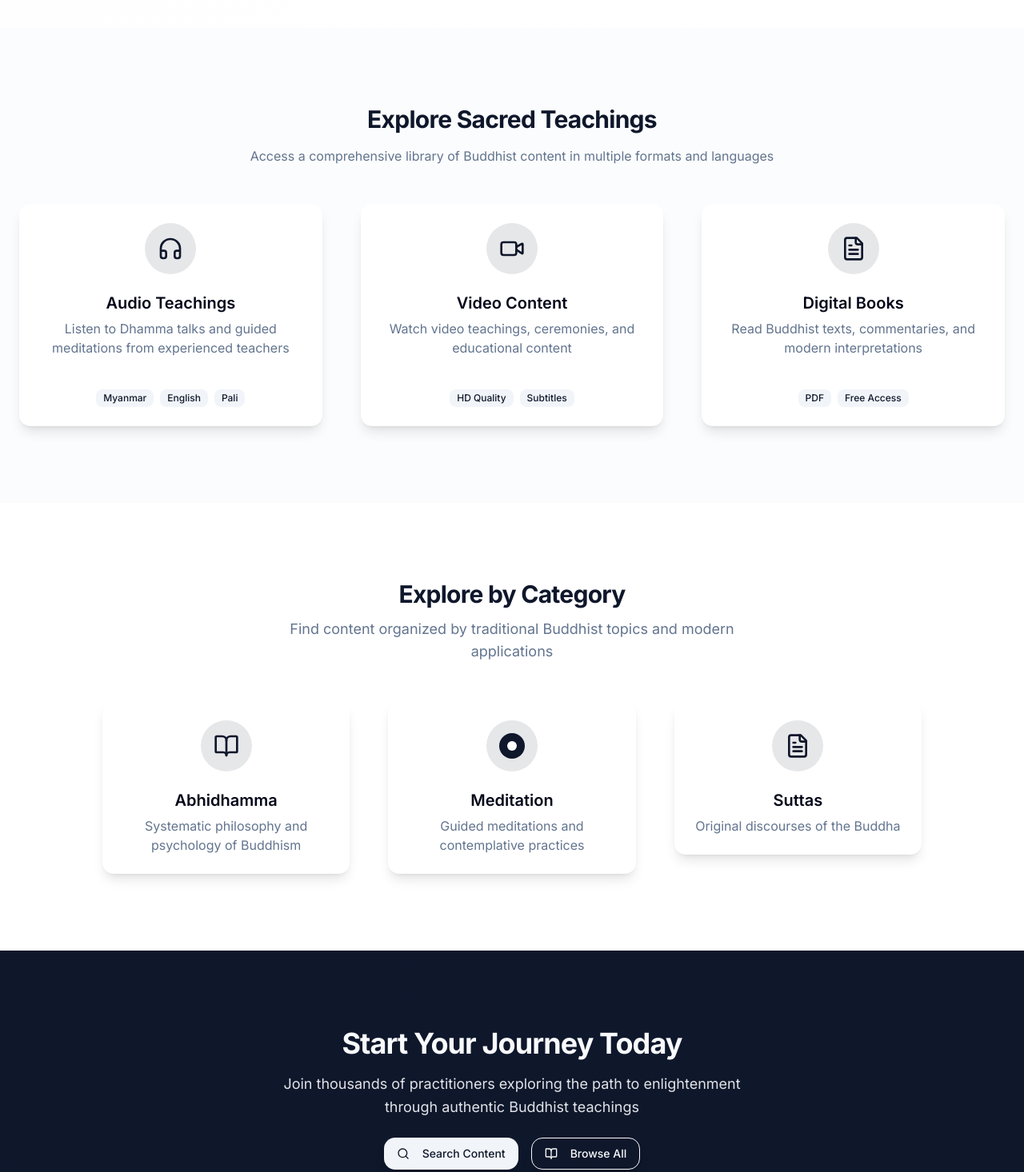
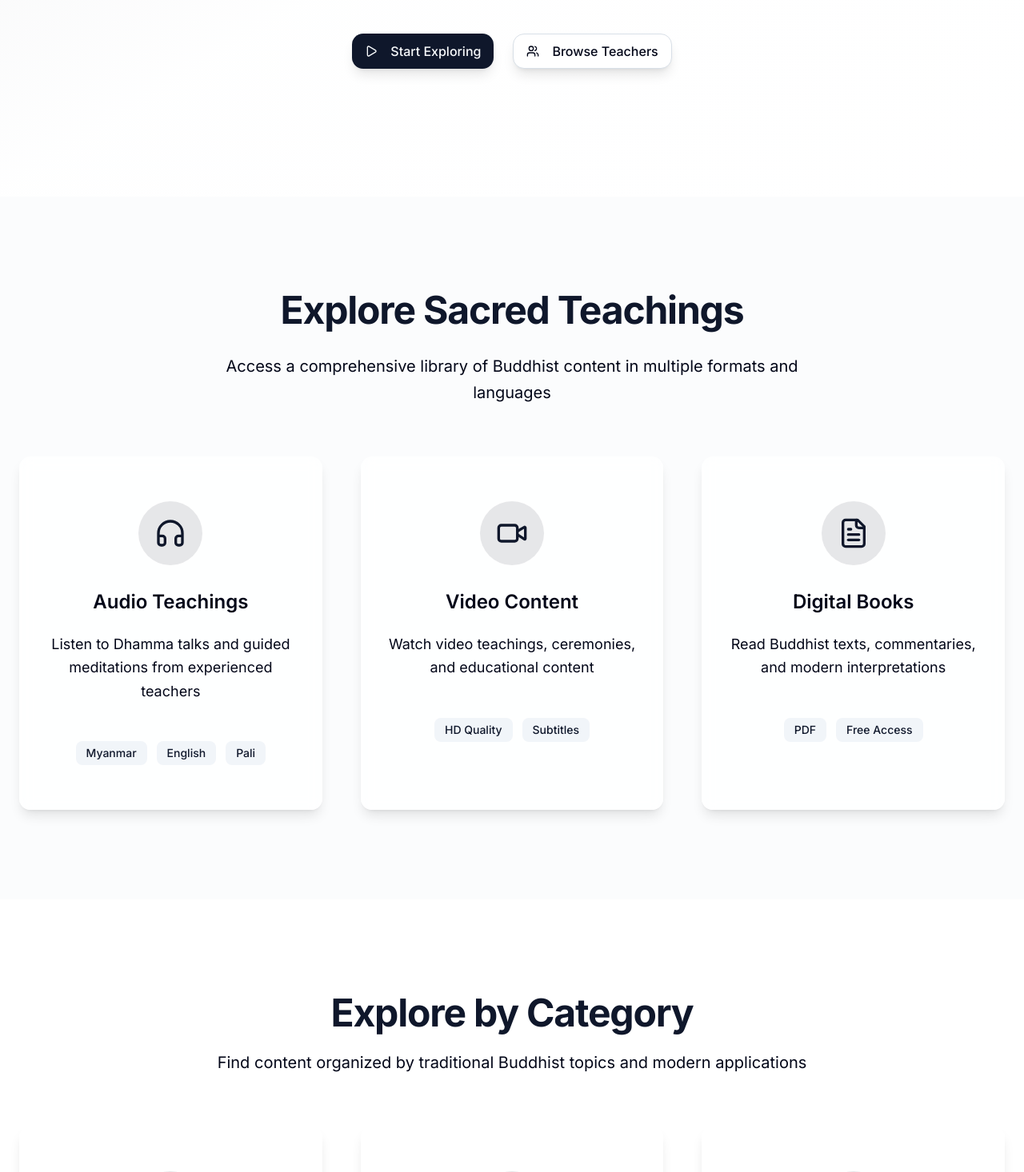
Before and after one commit to AungMyoKyaw/DhammaStream, a Next.js app in the folder dhamma-content-streaming-platform/: page / in a window 1280 px wide. Shown: the part 620-2086 px from the top of the page at 80% size. Built offline with nearby package versions, Linux system fonts and the light colour scheme.

Commit message:
UI polish: update homepage, navigation, and footer for improved layout, color consistency, and accessibility

```diff
--- a/dhamma-content-streaming-platform/src/app/globals.css
+++ b/dhamma-content-streaming-platform/src/app/globals.css
@@ -56,12 +56,12 @@
   --secondary: oklch(0.968 0.007 247.896);
   --secondary-foreground: oklch(0.208 0.042 265.755);
   --muted: oklch(0.968 0.007 247.896);
-  --muted-foreground: oklch(0.554 0.046 257.417);
+  --muted-foreground: oklch(0.45 0.046 257.417);
   --accent: oklch(0.968 0.007 247.896);
   --accent-foreground: oklch(0.208 0.042 265.755);
   --destructive: oklch(0.577 0.245 27.325);
-  --border: oklch(0.929 0.013 255.508);
-  --input: oklch(0.929 0.013 255.508);
+  --border: oklch(0.9 0.013 255.508);
+  --input: oklch(0.9 0.013 255.508);
   --ring: oklch(0.704 0.04 256.788);
   --chart-1: oklch(0.646 0.222 41.116);
   --chart-2: oklch(0.6 0.118 184.704);
@@ -90,12 +90,12 @@
   --secondary: oklch(0.279 0.041 260.031);
   --secondary-foreground: oklch(0.984 0.003 247.858);
   --muted: oklch(0.279 0.041 260.031);
-  --muted-foreground: oklch(0.704 0.04 256.788);
+  --muted-foreground: oklch(0.75 0.04 256.788);
   --accent: oklch(0.279 0.041 260.031);
   --accent-foreground: oklch(0.984 0.003 247.858);
   --destructive: oklch(0.704 0.191 22.216);
-  --border: oklch(1 0 0 / 10%);
-  --input: oklch(1 0 0 / 15%);
+  --border: oklch(1 0 0 / 15%);
+  --input: oklch(1 0 0 / 20%);
   --ring: oklch(0.551 0.027 264.364);
   --chart-1: oklch(0.488 0.243 264.376);
   --chart-2: oklch(0.696 0.17 162.48);
@@ -119,4 +119,37 @@
   body {
     @apply bg-background text-foreground;
   }
+
+  /* Improved typography and spacing */
+  h1,
+  h2,
+  h3,
+  h4,
+  h5,
+  h6 {
+    @apply font-bold leading-tight;
+  }
+
+  p {
+    @apply leading-relaxed;
+  }
+
+  /* Better focus states for accessibility */
+  button:focus-visible,
+  a:focus-visible,
+  [role="button"]:focus-visible {
+    @apply outline-2 outline-offset-2 outline-primary;
+  }
+
+  /* Ensure minimum touch targets */
+  button,
+  a,
+  [role="button"] {
+    @apply min-h-[44px] min-w-[44px];
+  }
+
+  /* Improved container spacing */
+  .container {
+    @apply mx-auto px-4 sm:px-6 lg:px-8;
+  }
 }
--- a/dhamma-content-streaming-platform/src/app/page.tsx
+++ b/dhamma-content-streaming-platform/src/app/page.tsx
@@ -22,7 +22,7 @@ export default function Home() {
   return (
     <div className="flex flex-col min-h-screen">
       {/* Hero Section */}
-      <section className="w-full py-12 md:py-20 lg:py-28 xl:py-36 bg-gradient-to-br from-primary/5 via-accent/5 to-background relative overflow-hidden">
+      <section className="w-full py-16 md:py-24 lg:py-32 xl:py-40 bg-gradient-to-br from-primary/5 via-accent/5 to-background relative overflow-hidden">
         <div className="absolute inset-0 pointer-events-none select-none opacity-20">
           <svg
             width="100%"
@@ -46,27 +46,27 @@ export default function Home() {
             </defs>
           </svg>
         </div>
-        <div className="container px-4 md:px-6 relative z-10">
-          <div className="flex flex-col items-center space-y-6 text-center max-w-4xl mx-auto">
-            <div className="space-y-4">
-              <h1 className="text-3xl font-bold tracking-tight sm:text-4xl md:text-5xl lg:text-6xl text-primary drop-shadow-sm">
+        <div className="container px-4 md:px-6 mx-auto relative z-10">
+          <div className="flex flex-col items-center space-y-8 text-center max-w-4xl mx-auto">
+            <div className="space-y-6">
+              <h1 className="text-4xl font-bold tracking-tight sm:text-5xl md:text-6xl lg:text-7xl text-primary drop-shadow-sm leading-tight">
                 Discover Buddhist Wisdom
               </h1>
-              <p className="mx-auto max-w-[700px] text-base sm:text-lg md:text-xl text-muted-foreground font-medium leading-relaxed">
+              <p className="mx-auto max-w-[700px] text-lg sm:text-xl md:text-2xl text-foreground font-medium leading-relaxed">
                 Stream thousands of Dhamma talks, videos, and ebooks from
                 renowned teachers.
                 <br className="hidden sm:block" />
                 Find peace and wisdom through authentic Buddhist content.
               </p>
-              <span className="block text-sm sm:text-base text-accent font-semibold mt-3">
+              <span className="block text-base sm:text-lg text-primary font-semibold mt-4">
                 Your journey to enlightenment starts here.
               </span>
             </div>
-            <div className="flex flex-col sm:flex-row gap-3 sm:gap-4 justify-center mt-6 w-full sm:w-auto">
+            <div className="flex flex-col sm:flex-row gap-4 sm:gap-6 justify-center mt-8 w-full sm:w-auto">
               <Button
                 asChild
                 size="lg"
-                className="rounded-xl shadow-lg transition-all duration-200 hover:scale-105 hover:shadow-xl focus:scale-95 w-full sm:w-auto"
+                className="rounded-xl shadow-lg transition-all duration-200 hover:scale-105 hover:shadow-xl focus:scale-95 w-full sm:w-auto text-base px-8 py-3"
               >
                 <Link href="/content">
                   <Play className="mr-2 h-5 w-5" />
@@ -77,7 +77,7 @@ export default function Home() {
                 asChild
                 variant="outline"
                 size="lg"
-                className="rounded-xl shadow-lg transition-all duration-200 hover:scale-105 hover:shadow-xl focus:scale-95 w-full sm:w-auto"
+                className="rounded-xl shadow-lg transition-all duration-200 hover:scale-105 hover:shadow-xl focus:scale-95 w-full sm:w-auto text-base px-8 py-3"
               >
                 <Link href="/speakers">
                   <Users className="mr-2 h-5 w-5" />
@@ -90,83 +90,89 @@ export default function Home() {
       </section>
 
       {/* Features Section */}
-      <section className="w-full py-12 md:py-20 lg:py-24 bg-muted/30">
-        <div className="container px-4 md:px-6">
-          <div className="text-center mb-12">
-            <h2 className="text-2xl sm:text-3xl font-bold tracking-tight text-primary mb-4">
+      <section className="w-full py-16 md:py-24 lg:py-28 bg-muted/30">
+        <div className="container px-4 md:px-6 mx-auto">
+          <div className="text-center mb-16">
+            <h2 className="text-3xl sm:text-4xl md:text-5xl font-bold tracking-tight text-primary mb-6 leading-tight">
               Explore Sacred Teachings
             </h2>
-            <p className="text-muted-foreground max-w-2xl mx-auto">
+            <p className="text-foreground text-lg sm:text-xl max-w-3xl mx-auto leading-relaxed">
               Access a comprehensive library of Buddhist content in multiple
               formats and languages
             </p>
           </div>
 
-          <div className="grid gap-6 sm:gap-8 lg:grid-cols-3 lg:gap-12">
-            <Card className="border-0 shadow-lg hover:shadow-xl transition-all duration-300 hover:-translate-y-1">
-              <CardHeader className="text-center pb-4">
-                <div className="w-16 h-16 mx-auto mb-4 rounded-full bg-primary/10 flex items-center justify-center">
-                  <Headphones className="h-8 w-8 text-primary" />
+          <div className="grid gap-8 sm:gap-10 lg:grid-cols-3 lg:gap-12 max-w-7xl mx-auto">
+            <Card className="border-0 shadow-lg hover:shadow-xl transition-all duration-300 hover:-translate-y-2 bg-card/80 backdrop-blur-sm">
+              <CardHeader className="text-center pb-6 px-6 pt-8">
+                <div className="w-20 h-20 mx-auto mb-6 rounded-full bg-primary/10 flex items-center justify-center">
+                  <Headphones className="h-10 w-10 text-primary" />
                 </div>
-                <CardTitle className="text-xl">Audio Teachings</CardTitle>
-                <CardDescription className="text-base">
+                <CardTitle className="text-2xl mb-4 text-card-foreground">
+                  Audio Teachings
+                </CardTitle>
+                <CardDescription className="text-lg text-foreground leading-relaxed">
                   Listen to Dhamma talks and guided meditations from experienced
                   teachers
                 </CardDescription>
               </CardHeader>
-              <CardContent className="pt-0">
-                <div className="flex flex-wrap justify-center gap-2">
-                  <Badge variant="secondary" className="text-xs">
+              <CardContent className="pt-0 px-6 pb-8">
+                <div className="flex flex-wrap justify-center gap-3">
+                  <Badge variant="secondary" className="text-sm px-3 py-1">
                     Myanmar
                   </Badge>
-                  <Badge variant="secondary" className="text-xs">
+                  <Badge variant="secondary" className="text-sm px-3 py-1">
                     English
                   </Badge>
-                  <Badge variant="secondary" className="text-xs">
+                  <Badge variant="secondary" className="text-sm px-3 py-1">
                     Pali
                   </Badge>
                 </div>
               </CardContent>
             </Card>
 
-            <Card className="border-0 shadow-lg hover:shadow-xl transition-all duration-300 hover:-translate-y-1">
-              <CardHeader className="text-center pb-4">
-                <div className="w-16 h-16 mx-auto mb-4 rounded-full bg-primary/10 flex items-center justify-center">
-                  <Video className="h-8 w-8 text-primary" />
+            <Card className="border-0 shadow-lg hover:shadow-xl transition-all duration-300 hover:-translate-y-2 bg-card/80 backdrop-blur-sm">
+              <CardHeader className="text-center pb-6 px-6 pt-8">
+                <div className="w-20 h-20 mx-auto mb-6 rounded-full bg-primary/10 flex items-center justify-center">
+                  <Video className="h-10 w-10 text-primary" />
                 </div>
-                <CardTitle className="text-xl">Video Content</CardTitle>
-                <CardDescription className="text-base">
+                <CardTitle className="text-2xl mb-4 text-card-foreground">
+                  Video Content
+                </CardTitle>
+                <CardDescription className="text-lg text-foreground leading-relaxed">
                   Watch video teachings, ceremonies, and educational content
                 </CardDescription>
               </CardHeader>
-              <CardContent className="pt-0">
-                <div className="flex flex-wrap justify-center gap-2">
-                  <Badge variant="secondary" className="text-xs">
+              <CardContent className="pt-0 px-6 pb-8">
+                <div className="flex flex-wrap justify-center gap-3">
+                  <Badge variant="secondary" className="text-sm px-3 py-1">
                     HD Quality
                   </Badge>
-                  <Badge variant="secondary" className="text-xs">
+                  <Badge variant="secondary" className="text-sm px-3 py-1">
                     Subtitles
                   </Badge>
                 </div>
               </CardContent>
             </Card>
 
-            <Card className="border-0 shadow-lg hover:shadow-xl transition-all duration-300 hover:-translate-y-1">
-              <CardHeader className="text-center pb-4">
-                <div className="w-16 h-16 mx-auto mb-4 rounded-full bg-primary/10 flex items-center justify-center">
-                  <FileText className="h-8 w-8 text-primary" />
+            <Card className="border-0 shadow-lg hover:shadow-xl transition-all duration-300 hover:-translate-y-2 bg-card/80 backdrop-blur-sm">
+              <CardHeader className="text-center pb-6 px-6 pt-8">
+                <div className="w-20 h-20 mx-auto mb-6 rounded-full bg-primary/10 flex items-center justify-center">
+                  <FileText className="h-10 w-10 text-primary" />
                 </div>
-                <CardTitle className="text-xl">Digital Books</CardTitle>
-                <CardDescription className="text-base">
+                <CardTitle className="text-2xl mb-4 text-card-foreground">
+                  Digital Books
+                </CardTitle>
+                <CardDescription className="text-lg text-foreground leading-relaxed">
                   Read Buddhist texts, commentaries, and modern interpretations
                 </CardDescription>
               </CardHeader>
-              <CardContent className="pt-0">
-                <div className="flex flex-wrap justify-center gap-2">
-                  <Badge variant="secondary" className="text-xs">
+              <CardContent className="pt-0 px-6 pb-8">
+                <div className="flex flex-wrap justify-center gap-3">
+                  <Badge variant="secondary" className="text-sm px-3 py-1">
                     PDF
                   </Badge>
-                  <Badge variant="secondary" className="text-xs">
+                  <Badge variant="secondary" className="text-sm px-3 py-1">
                     Free Access
                   </Badge>
                 </div>
@@ -177,30 +183,30 @@ export default function Home() {
       </section>
 
       {/* Categories Section */}
-      <section className="w-full py-12 md:py-20 lg:py-24">
-        <div className="container px-4 md:px-6">
-          <div className="flex flex-col items-center space-y-4 text-center mb-12">
-            <div className="space-y-3">
-              <h2 className="text-2xl sm:text-3xl font-bold tracking-tight text-primary">
+      <section className="w-full py-16 md:py-24 lg:py-28">
+        <div className="container px-4 md:px-6 mx-auto">
+          <div className="flex flex-col items-center space-y-6 text-center mb-16">
+            <div className="space-y-4">
+              <h2 className="text-3xl sm:text-4xl md:text-5xl font-bold tracking-tight text-primary leading-tight">
                 Explore by Category
               </h2>
-              <p className="mx-auto max-w-[600px] text-muted-foreground md:text-lg">
+              <p className="mx-auto max-w-3xl text-foreground text-lg sm:text-xl leading-relaxed">
                 Find content organized by traditional Buddhist topics and modern
                 applications
               </p>
             </div>
           </div>
-          <div className="mx-auto grid max-w-5xl gap-6 sm:gap-8 lg:grid-cols-3 lg:gap-12">
+          <div className="mx-auto grid max-w-7xl gap-8 sm:gap-10 lg:grid-cols-3 lg:gap-12">
             <Link href="/categories/abhidhamma" className="group">
-              <Card className="border-0 shadow-lg transition-all duration-300 hover:shadow-xl hover:-translate-y-1">
-                <CardHeader className="text-center">
-                  <div className="w-16 h-16 mx-auto mb-4 rounded-full bg-primary/10 flex items-center justify-center group-hover:bg-primary/20 transition-colors">
-                    <BookOpen className="h-8 w-8 text-primary" />
+              <Card className="border-0 shadow-lg transition-all duration-300 hover:shadow-xl hover:-translate-y-2 bg-card/80 backdrop-blur-sm h-full">
+                <CardHeader className="text-center px-6 pt-8 pb-8">
+                  <div className="w-20 h-20 mx-auto mb-6 rounded-full bg-primary/10 flex items-center justify-center group-hover:bg-primary/20 transition-colors">
+                    <BookOpen className="h-10 w-10 text-primary" />
                   </div>
-                  <CardTitle className="group-hover:text-primary transition-colors text-xl">
+                  <CardTitle className="group-hover:text-primary transition-colors text-2xl mb-4 text-card-foreground">
                     Abhidhamma
                   </CardTitle>
-                  <CardDescription className="text-base">
+                  <CardDescription className="text-lg text-foreground leading-relaxed">
                     Systematic philosophy and psychology of Buddhism
                   </CardDescription>
                 </CardHeader>
@@ -208,17 +214,17 @@ export default function Home() {
             </Link>
 
             <Link href="/categories/meditation" className="group">
-              <Card className="border-0 shadow-lg transition-all duration-300 hover:shadow-xl hover:-translate-y-1">
-                <CardHeader className="text-center">
-                  <div className="w-16 h-16 mx-auto mb-4 rounded-full bg-primary/10 flex items-center justify-center group-hover:bg-primary/20 transition-colors">
-                    <div className="w-8 h-8 bg-primary rounded-full flex items-center justify-center">
-                      <div className="w-3 h-3 bg-white rounded-full"></div>
+              <Card className="border-0 shadow-lg transition-all duration-300 hover:shadow-xl hover:-translate-y-2 bg-card/80 backdrop-blur-sm h-full">
+                <CardHeader className="text-center px-6 pt-8 pb-8">
+                  <div className="w-20 h-20 mx-auto mb-6 rounded-full bg-primary/10 flex items-center justify-center group-hover:bg-primary/20 transition-colors">
+                    <div className="w-10 h-10 bg-primary rounded-full flex items-center justify-center">
+                      <div className="w-4 h-4 bg-white rounded-full"></div>
                     </div>
                   </div>
-                  <CardTitle className="group-hover:text-primary transition-colors text-xl">
+                  <CardTitle className="group-hover:text-primary transition-colors text-2xl mb-4 text-card-foreground">
                     Meditation
                   </CardTitle>
-                  <CardDescription className="text-base">
+                  <CardDescription className="text-lg text-foreground leading-relaxed">
                     Guided meditations and contemplative practices
                   </CardDescription>
                 </CardHeader>
@@ -226,15 +232,15 @@ export default function Home() {
             </Link>
 
             <Link href="/categories/suttas" className="group">
-              <Card className="border-0 shadow-lg transition-all duration-300 hover:shadow-xl hover:-translate-y-1">
-                <CardHeader className="text-center">
-                  <div className="w-16 h-16 mx-auto mb-4 rounded-full bg-primary/10 flex items-center justify-center group-hover:bg-primary/20 transition-colors">
-                    <FileText className="h-8 w-8 text-primary" />
+              <Card className="border-0 shadow-lg transition-all duration-300 hover:shadow-xl hover:-translate-y-2 bg-card/80 backdrop-blur-sm h-full">
+                <CardHeader className="text-center px-6 pt-8 pb-8">
+                  <div className="w-20 h-20 mx-auto mb-6 rounded-full bg-primary/10 flex items-center justify-center group-hover:bg-primary/20 transition-colors">
+                    <FileText className="h-10 w-10 text-primary" />
                   </div>
-                  <CardTitle className="group-hover:text-primary transition-colors text-xl">
+                  <CardTitle className="group-hover:text-primary transition-colors text-2xl mb-4 text-card-foreground">
                     Suttas
                   </CardTitle>
-                  <CardDescription className="text-base">
+                  <CardDescription className="text-lg text-foreground leading-relaxed">
                     Original discourses of the Buddha
                   </CardDescription>
                 </CardHeader>
@@ -245,28 +251,28 @@ export default function Home() {
       </section>
 
       {/* CTA Section */}
-      <section className="w-full py-12 md:py-20 lg:py-24 bg-primary text-primary-foreground relative overflow-hidden">
+      <section className="w-full py-16 md:py-24 lg:py-28 bg-primary text-primary-foreground relative overflow-hidden">
         <div className="absolute inset-0 bg-gradient-to-r from-primary to-primary/80"></div>
-        <div className="container px-4 md:px-6 relative z-10">
-          <div className="flex flex-col items-center space-y-6 text-center max-w-3xl mx-auto">
-            <div className="space-y-4">
-              <h2 className="text-2xl sm:text-3xl md:text-4xl font-bold tracking-tight">
+        <div className="container px-4 md:px-6 mx-auto relative z-10">
+          <div className="flex flex-col items-center space-y-8 text-center max-w-4xl mx-auto">
+            <div className="space-y-6">
+              <h2 className="text-3xl sm:text-4xl md:text-5xl font-bold tracking-tight leading-tight">
                 Start Your Journey Today
               </h2>
-              <p className="mx-auto max-w-[600px] opacity-90 text-base sm:text-lg leading-relaxed">
+              <p className="mx-auto max-w-3xl opacity-90 text-lg sm:text-xl leading-relaxed">
                 Join thousands of practitioners exploring the path to
                 enlightenment through authentic Buddhist teachings
               </p>
             </div>
-            <div className="flex flex-col sm:flex-row gap-4 w-full sm:w-auto">
+            <div className="flex flex-col sm:flex-row gap-6 w-full sm:w-auto">
               <Button
                 asChild
                 size="lg"
                 variant="secondary"
-                className="w-full sm:w-auto rounded-xl shadow-lg transition-all duration-200 hover:scale-105"
+                className="w-full sm:w-auto rounded-xl shadow-lg transition-all duration-200 hover:scale-105 text-base px-8 py-3"
               >
                 <Link href="/search">
-                  <Search className="mr-2 h-4 w-4" />
+                  <Search className="mr-2 h-5 w-5" />
                   Search Content
                 </Link>
               </Button>
@@ -274,10 +280,10 @@ export default function Home() {
                 asChild
                 size="lg"
                 variant="outline"
-                className="w-full sm:w-auto rounded-xl shadow-lg bg-transparent border-primary-foreground text-primary-foreground hover:bg-primary-foreground hover:text-primary transition-all duration-200 hover:scale-105"
+                className="w-full sm:w-auto rounded-xl shadow-lg bg-transparent border-primary-foreground text-primary-foreground hover:bg-primary-foreground hover:text-primary transition-all duration-200 hover:scale-105 text-base px-8 py-3"
               >
                 <Link href="/content">
-                  <BookOpen className="mr-2 h-4 w-4" />
+                  <BookOpen className="mr-2 h-5 w-5" />
                   Browse All
                 </Link>
               </Button>
--- a/dhamma-content-streaming-platform/src/components/navigation.tsx
+++ b/dhamma-content-streaming-platform/src/components/navigation.tsx
@@ -40,7 +40,7 @@ export function Navigation() {
           <div className="h-10 w-10 rounded-full bg-gradient-to-tr from-primary to-accent flex items-center justify-center shadow-md group-hover:scale-105 group-hover:shadow-xl transition-transform duration-200">
             <Play className="h-5 w-5 text-primary-foreground" />
           </div>
-          <span className="font-extrabold text-xl tracking-tight text-primary group-hover:text-accent transition-colors duration-200">
+          <span className="font-extrabold text-xl tracking-tight text-primary group-hover:text-primary/80 transition-colors duration-200">
             DhammaStream
           </span>
         </Link>
```
Also changed, not shown: dhamma-content-streaming-platform/src/components/footer.tsx (+13 -13 lines).
